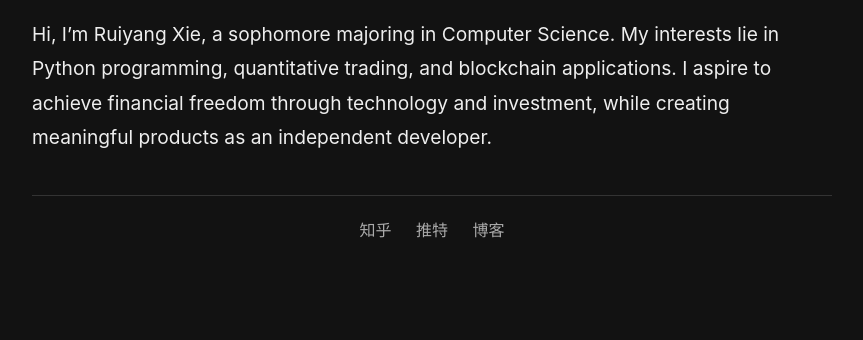
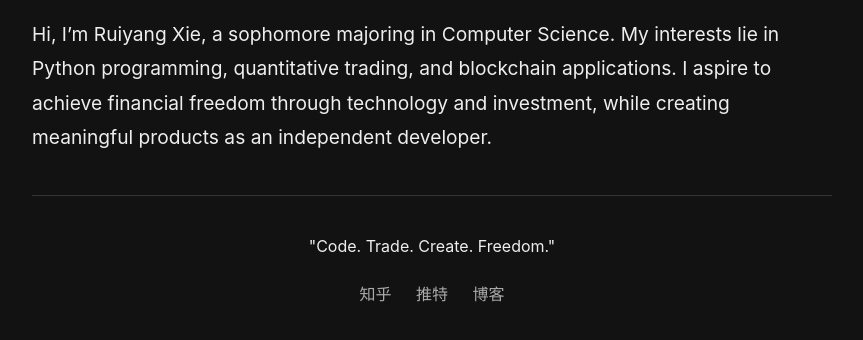
Before and after one commit to RUIYANGXIEGENIUS/ruiyangxiegenius.github.io, a plain HTML site: page index.html in a window 1280 px wide. Shown: the part 222-562 px from the top of the page, without its empty margins (208-1071 px from the left). Drawn offline with Linux system fonts and the light colour scheme.

Commit message:
Update index.html

```diff
--- a/index.html
+++ b/index.html
@@ -13,6 +13,7 @@
     </main>
 
     <footer>
+        <p class="slogan">"Code. Trade. Create. Freedom."</p>
         <a href="https://www.zhihu.com/people/xiao-xian-he-1321313" target="_blank">知乎</a>
         <a href="https://x.com/geniusXie9589" target="_blank">推特</a>
         <a href="blog.html">博客</a>
```
